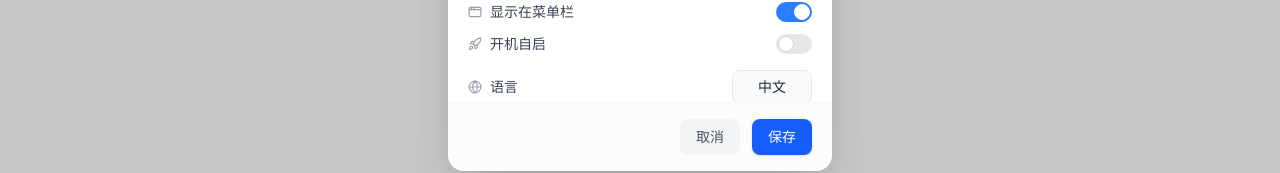
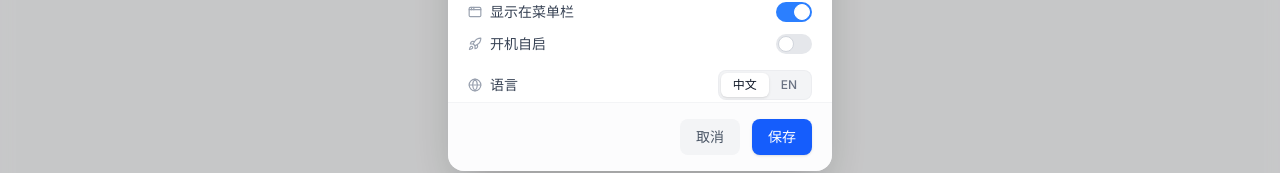
Before and after one commit to SymphonyOfNight/ClipStream, a React (Vite) app: page / in a window 1280 px wide. Both pictures are taken after a click on the button "设置". Shown: the part 589-762 px from the top of the page. Built offline with nearby package versions, Linux system fonts and the light colour scheme.

Commit message:
feat(settings): Improve language selection UI
Replaced the `select` element for language selection with custom buttons. This provides a more visually distinct and accessible way for users to choose their preferred language.

```diff
--- a/src/components/ClipboardManager.tsx
+++ b/src/components/ClipboardManager.tsx
@@ -803,14 +803,30 @@ export default function ClipboardManager() {
                                 <div className="flex items-center gap-2 text-sm font-medium text-gray-700">
                                     <Globe size={14} className="text-gray-400" /> {t.language}
                                 </div>
-                                <select
-                                    value={tempSettings.language}
-                                    onChange={(e) => setTempSettings(prev => ({ ...prev, language: e.target.value as Language }))}
-                                    className="px-3 py-1.5 bg-gray-50 border border-gray-200 rounded-lg text-sm focus:ring-2 focus:ring-blue-500/20 focus:border-blue-500 outline-none transition-all appearance-none text-center min-w-[80px]"
-                                >
-                                    <option value="zh">中文</option>
-                                    <option value="en">English</option>
-                                </select>
+                                <div className="flex items-center bg-gray-100 p-0.5 rounded-lg border border-gray-200/50">
+                                    <button
+                                        onClick={() => setTempSettings(prev => ({ ...prev, language: 'zh' }))}
+                                        className={cn(
+                                            "px-3 py-1 text-xs font-medium rounded-md transition-all",
+                                            tempSettings.language === 'zh'
+                                                ? "bg-white text-gray-900 shadow-sm"
+                                                : "text-gray-500 hover:text-gray-700"
+                                        )}
+                                    >
+                                        中文
+                                    </button>
+                                    <button
+                                        onClick={() => setTempSettings(prev => ({ ...prev, language: 'en' }))}
+                                        className={cn(
+                                            "px-3 py-1 text-xs font-medium rounded-md transition-all",
+                                            tempSettings.language === 'en'
+                                                ? "bg-white text-gray-900 shadow-sm"
+                                                : "text-gray-500 hover:text-gray-700"
+                                        )}
+                                    >
+                                        EN
+                                    </button>
+                                </div>
                             </div>
                         </div>
                     </div>
```
